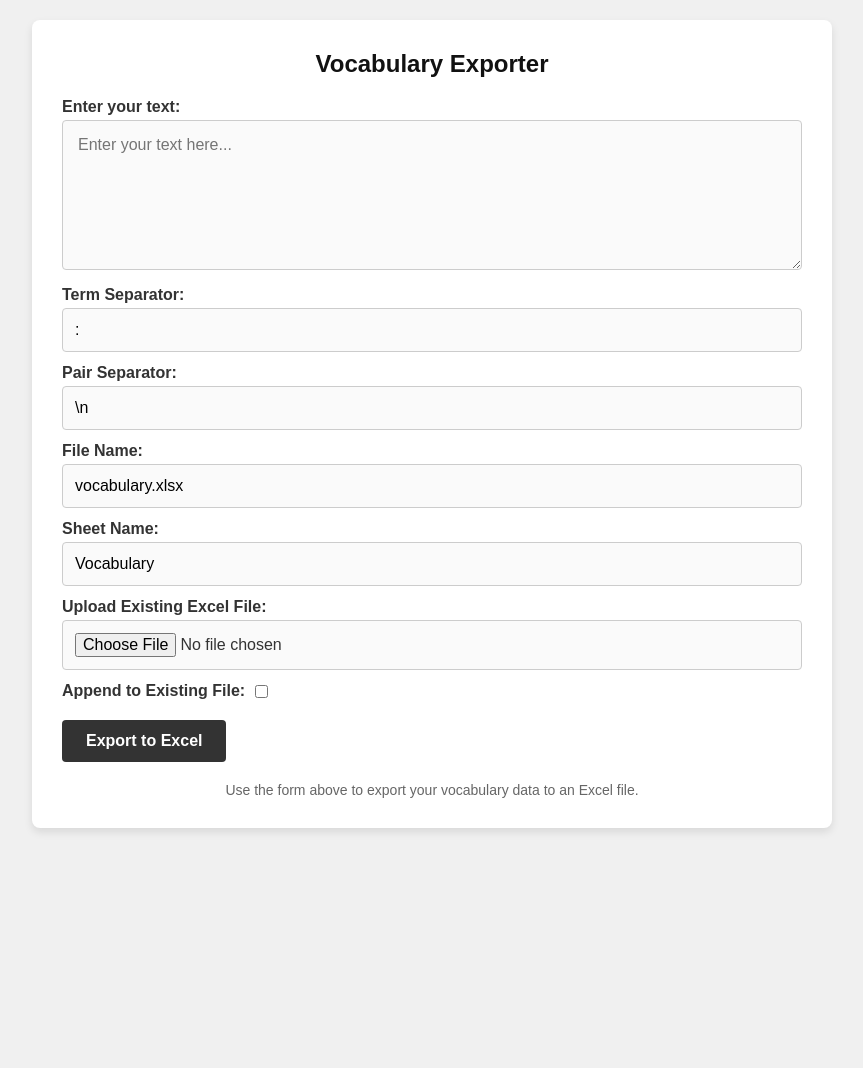
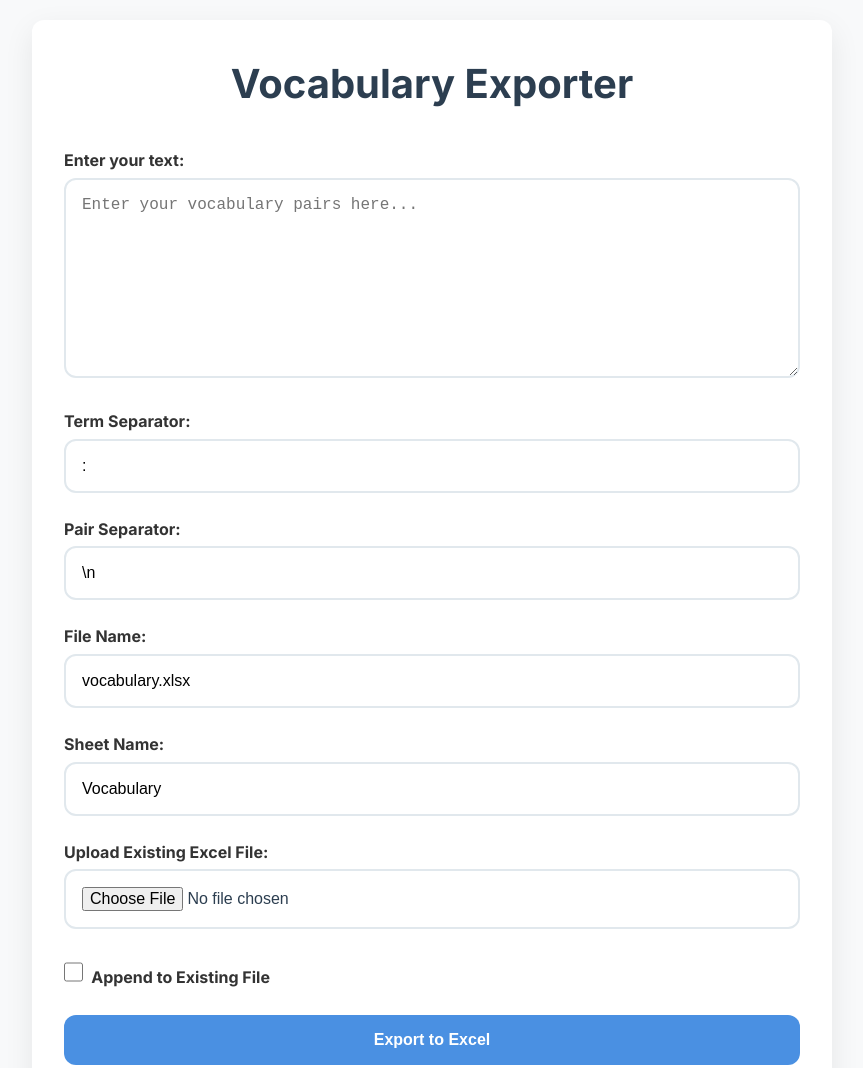
Before and after one commit to hoangtuan2k5/vocabulary-to-excel, a plain HTML site: page index.html in a window 1280 px wide. Shown: the top 1068 px of the page, without its empty margins (208-1071 px from the left). Before the commit the page ends 848 px from the top, so only its background shows below. Drawn offline with Linux system fonts and the light colour scheme.

Commit message:
enhance the UI/UX

```diff
--- a/assets/css/styles.css
+++ b/assets/css/styles.css
@@ -1,3 +1,13 @@
+:root {
+    --primary-color: #4a90e2;
+    --secondary-color: #2c3e50;
+    --background-color: #f8f9fa;
+    --card-background: #ffffff;
+    --text-color: #2c3e50;
+    --border-radius: 12px;
+    --transition-speed: 0.3s;
+}
+
 * {
     box-sizing: border-box;
     padding: 0;
@@ -5,55 +15,64 @@
 }
 
 body {
-    font-family: Arial, sans-serif;
-    background-color: #f0f0f0;
+    font-family: 'Inter', -apple-system, BlinkMacSystemFont, sans-serif;
+    background-color: var(--background-color);
     margin: 0;
     padding: 20px;
-    color: #333;
+    color: var(--text-color);
+    line-height: 1.6;
 }
 
 h1 {
     text-align: center;
-    color: #111;
-    font-size: 24px;
-    margin-bottom: 20px;
+    color: var(--secondary-color);
+    font-size: 2.5rem;
+    margin-bottom: 2rem;
+    font-weight: 700;
 }
 
 .container {
     max-width: 800px;
     margin: 0 auto;
-    background: #fff;
-    padding: 30px;
-    border-radius: 8px;
-    box-shadow: 0 4px 8px rgba(0, 0, 0, 0.1);
+    background: var(--card-background);
+    padding: 2rem;
+    border-radius: var(--border-radius);
+    box-shadow: 0 10px 30px rgba(0, 0, 0, 0.08);
+    transition: transform var(--transition-speed);
+}
+
+.container:hover {
+    transform: translateY(-2px);
+}
+
+textarea,
+input[type="text"],
+input[type="file"] {
+    width: 100%;
+    padding: 1rem;
+    border: 2px solid #e1e8ed;
+    border-radius: var(--border-radius);
+    font-size: 1rem;
+    transition: all var(--transition-speed);
+    background-color: var(--card-background);
 }
 
 textarea {
-    width: 100%;
-    height: 150px;
-    padding: 15px;
-    border: 1px solid #ccc;
-    border-radius: 4px;
-    box-sizing: border-box;
-    font-size: 16px;
-    font-family: inherit;
-    background-color: #fafafa;
+    height: 200px;
     resize: vertical;
 }
 
-input[type="text"], input[type="file"] {
-    width: 100%;
-    padding: 12px;
-    border: 1px solid #ccc;
-    border-radius: 4px;
-    box-sizing: border-box;
-    font-size: 16px;
-    background-color: #fafafa;
+textarea:focus,
+input[type="text"]:focus {
+    border-color: var(--primary-color);
+    box-shadow: 0 0 0 3px rgba(74, 144, 226, 0.1);
+    outline: none;
 }
 
 input[type="checkbox"] {
-    margin-top: 12px;
-    vertical-align: middle;
+    width: 1.2rem;
+    height: 1.2rem;
+    accent-color: var(--primary-color);
 }
 
 label {
@@ -67,7 +86,8 @@ label {
 .checkbox-container {
     display: flex;
     align-items: center;
-    margin-bottom: 20px;
+    gap: 0.5rem;
+    margin: 1.5rem 0;
 }
 
 .checkbox-container label {
@@ -76,25 +96,91 @@ label {
 }
 
 button {
-    background-color: #333;
-    color: #fff;
+    background-color: var(--primary-color);
+    color: white;
     border: none;
-    padding: 12px 24px;
-    border-radius: 4px;
+    padding: 1rem 2rem;
+    border-radius: var(--border-radius);
+    font-size: 1rem;
+    font-weight: 600;
+    width: 100%;
     cursor: pointer;
-    font-size: 16px;
-    font-weight: bold;
-    transition: background-color 0.3s ease, transform 0.3s ease;
+    transition: all var(--transition-speed);
+    position: relative;
+    overflow: hidden;
 }
 
 button:hover {
-    background-color: #555;
-    transform: scale(1.05);
+    background-color: darken(var(--primary-color), 10%);
+    transform: translateY(-2px);
+    box-shadow: 0 4px 12px rgba(74, 144, 226, 0.2);
+}
+
+button:active {
+    transform: translateY(0);
+}
+
+.loading {
+    display: none;
+    position: absolute;
+    top: 50%;
+    left: 50%;
+    transform: translate(-50%, -50%);
+}
+
+button.is-loading {
+    color: transparent;
+}
+
+button.is-loading .loading {
+    display: block;
+}
+
+@media (max-width: 768px) {
+    .container {
+        padding: 1.5rem;
+        margin: 0.5rem;
+    }
+
+    h1 {
+        font-size: 2rem;
+    }
+
+    textarea,
+    input[type="text"],
+    input[type="file"] {
+        padding: 0.8rem;
+    }
 }
 
 .info {
-    margin-top: 20px;
-    font-size: 14px;
+    margin-top: 2rem;
+    text-align: center;
     color: #666;
-    text-align: center;
+    font-size: 0.9rem;
+    animation: fadeIn 1s ease-in;
 }
+
+@keyframes fadeIn {
+    from {
+        opacity: 0;
+    }
+
+    to {
+        opacity: 1;
+    }
+}
+
+.form-group {
+    margin-bottom: 1.5rem;
+    opacity: 0;
+    transform: translateY(20px);
+    animation: fadeInUp 0.6s forwards;
+}
+
+@keyframes fadeInUp {
+    to {
+        opacity: 1;
+        transform: translateY(0);
+    }
+}
--- a/assets/script/script.js
+++ b/assets/script/script.js
@@ -1,4 +1,8 @@
-document.getElementById('exportButton').addEventListener('click', function() {
+document.getElementById('exportButton').addEventListener('click', async function () {
+    const button = this;
+    button.classList.add('is-loading');
+
+    try {
         const text = document.getElementById('inputText').value.trim();
         const termSeparator = document.getElementById('termSeparator').value || ':';
         const pairSeparator = document.getElementById('pairSeparator').value || '\n';
@@ -7,57 +11,55 @@ document.getElementById('exportButton').addEventListener('click', function() {
         const appendOption = document.getElementById('appendOption').checked;
         const fileInput = document.getElementById('fileInput').files[0];
 
-    // Xử lý dữ liệu đầu vào
+        // Process input data
         const pairs = text.split(new RegExp(pairSeparator, 'g'));
-    const data = [];
+        const data = pairs
+            .map(pair => {
+                const trimmedPair = pair.trim();
+                if (!trimmedPair) return null;
 
-    pairs.forEach(pair => {
-        const trimmedPair = pair.trim();
-        if (trimmedPair) {
                 const splitIndex = trimmedPair.indexOf(termSeparator);
-            if (splitIndex !== -1) {
+                if (splitIndex === -1) return null;
+
                 const term = trimmedPair.substring(0, splitIndex).trim();
                 const definition = trimmedPair.substring(splitIndex + termSeparator.length).trim();
-                if (term && definition) {
-                    data.push({
-                        Term: term,
-                        Definition: definition
+
+                return term && definition ? { Term: term, Definition: definition } : null;
+            })
+            .filter(item => item !== null);
+
+        if (data.length === 0) {
+            throw new Error('No valid data to export');
+        }
+
+        if (appendOption && fileInput) {
+            await new Promise((resolve, reject) => {
+                const reader = new FileReader();
+                reader.onload = function (event) {
+                    try {
+                        const wb = XLSX.read(new Uint8Array(event.target.result), { type: 'array' });
+                        const ws = XLSX.utils.json_to_sheet(data);
+                        ws['!cols'] = [{ wpx: 200 }, { wpx: 400 }];
+                        XLSX.utils.book_append_sheet(wb, ws, sheetName);
+                        XLSX.writeFile(wb, fileName);
+                        resolve();
+                    } catch (error) {
+                        reject(error);
+                    }
+                };
+                reader.onerror = reject;
+                reader.readAsArrayBuffer(fileInput);
             });
+        } else {
+            const wb = XLSX.utils.book_new();
+            const ws = XLSX.utils.json_to_sheet(data);
+            ws['!cols'] = [{ wpx: 200 }, { wpx: 400 }];
+            XLSX.utils.book_append_sheet(wb, ws, sheetName);
+            XLSX.writeFile(wb, fileName);
         }
-            }
+    } catch (error) {
+        console.error('Error exporting data:', error);
+    } finally {
+        button.classList.remove('is-loading');
     }
 });
-
-    if (appendOption && fileInput) {
-        // Đọc file Excel hiện có
-        const reader = new FileReader();
-        reader.onload = function(event) {
-            const wb = XLSX.read(new Uint8Array(event.target.result), { type: 'array' });
-
-            // Tạo sheet mới với dữ liệu mới
-            const ws = XLSX.utils.json_to_sheet(data);
-
-            // Đặt chiều rộng cột
-            ws['!cols'] = [{ wpx: 200 }, { wpx: 400 }]; // Điều chỉnh chiều rộng cột
-
-            // Thêm sheet mới vào workbook
-            XLSX.utils.book_append_sheet(wb, ws, sheetName);
-
-            // Ghi vào file mới
-            XLSX.writeFile(wb, fileName);
-        };
-        reader.readAsArrayBuffer(fileInput);
-    } else {
-        // Tạo workbook và worksheet mới
-        const wb = XLSX.utils.book_new();
-        const ws = XLSX.utils.json_to_sheet(data);
-
-        // Đặt tiêu đề cho cột
-        ws['!cols'] = [{ wpx: 150 }, { wpx: 555 }]; // Điều chỉnh chiều rộng cột
-
-        XLSX.utils.book_append_sheet(wb, ws, sheetName);
-
-        // Ghi vào file
-        XLSX.writeFile(wb, fileName);
-    }
-});
--- a/index.html
+++ b/index.html
@@ -1,45 +1,74 @@
 <!DOCTYPE html>
 <html lang="en">
+
 <head>
     <meta charset="UTF-8">
     <meta name="viewport" content="width=device-width, initial-scale=1.0">
     <title>Vocabulary Exporter</title>
     <link rel="stylesheet" href="./assets/css/styles.css">
+    <link href="https://fonts.googleapis.com/css2?family=Inter:wght@400;500;600;700&display=swap" rel="stylesheet">
 </head>
+
 <body>
     <div class="container">
         <h1>Vocabulary Exporter</h1>
+
+        <div class="form-group">
             <label for="inputText">Enter your text:</label>
-        <textarea id="inputText" placeholder="Enter your text here..."></textarea>
+            <textarea id="inputText" placeholder="Enter your vocabulary pairs here..."></textarea>
+        </div>
 
+        <div class="form-group">
             <label for="termSeparator">Term Separator:</label>
             <input type="text" id="termSeparator" value=":" />
+        </div>
 
+        <div class="form-group">
             <label for="pairSeparator">Pair Separator:</label>
             <input type="text" id="pairSeparator" value="\n" />
+        </div>
 
+        <div class="form-group">
             <label for="fileName">File Name:</label>
             <input type="text" id="fileName" value="vocabulary.xlsx" />
+        </div>
 
+        <div class="form-group">
             <label for="sheetName">Sheet Name:</label>
             <input type="text" id="sheetName" value="Vocabulary" />
+        </div>
 
+        <div class="form-group">
             <label for="fileInput">Upload Existing Excel File:</label>
             <input type="file" id="fileInput" accept=".xlsx" />
+        </div>
 
         <div class="checkbox-container">
-            <label for="appendOption">Append to Existing File:</label>
             <input type="checkbox" id="appendOption" />
+            <label for="appendOption">Append to Existing File</label>
         </div>
 
-        <button id="exportButton">Export to Excel</button>
+        <button id="exportButton">
+            <span>Export to Excel</span>
+            <div class="loading">
+                <svg width="24" height="24" viewBox="0 0 24 24">
+                    <circle cx="12" cy="12" r="10" fill="none" stroke="currentColor" stroke-width="4" />
+                    <path fill="currentColor" d="M4 12a8 8 0 018-8V0C5.373 0 0 5.373 0 12h4z">
+                        <animateTransform attributeName="transform" type="rotate" from="0 12 12" to="360 12 12" dur="1s"
+                            repeatCount="indefinite" />
+                    </path>
+                </svg>
+            </div>
+        </button>
 
         <div class="info">
-            <p>Use the form above to export your vocabulary data to an Excel file.</p>
+            <p>Enter your vocabulary pairs with a separator between terms and definitions.</p>
+            <p>Example: word : definition</p>
         </div>
     </div>
 
     <script src="https://cdnjs.cloudflare.com/ajax/libs/xlsx/0.17.3/xlsx.full.min.js"></script>
-    <script src="./assets//script/script.js"></script>
+    <script src="./assets/script/script.js"></script>
 </body>
+
 </html>
```
Lines whose indentation alone changed are shown as unchanged.
